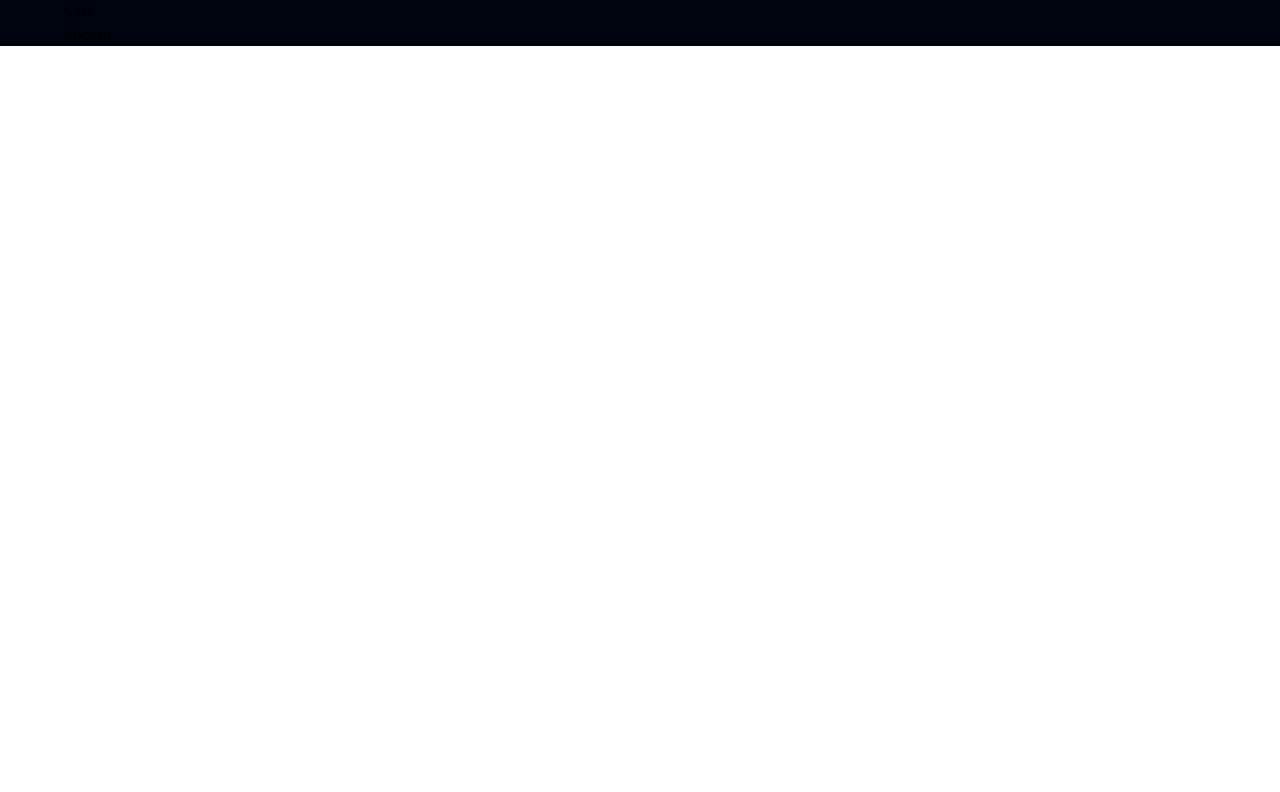
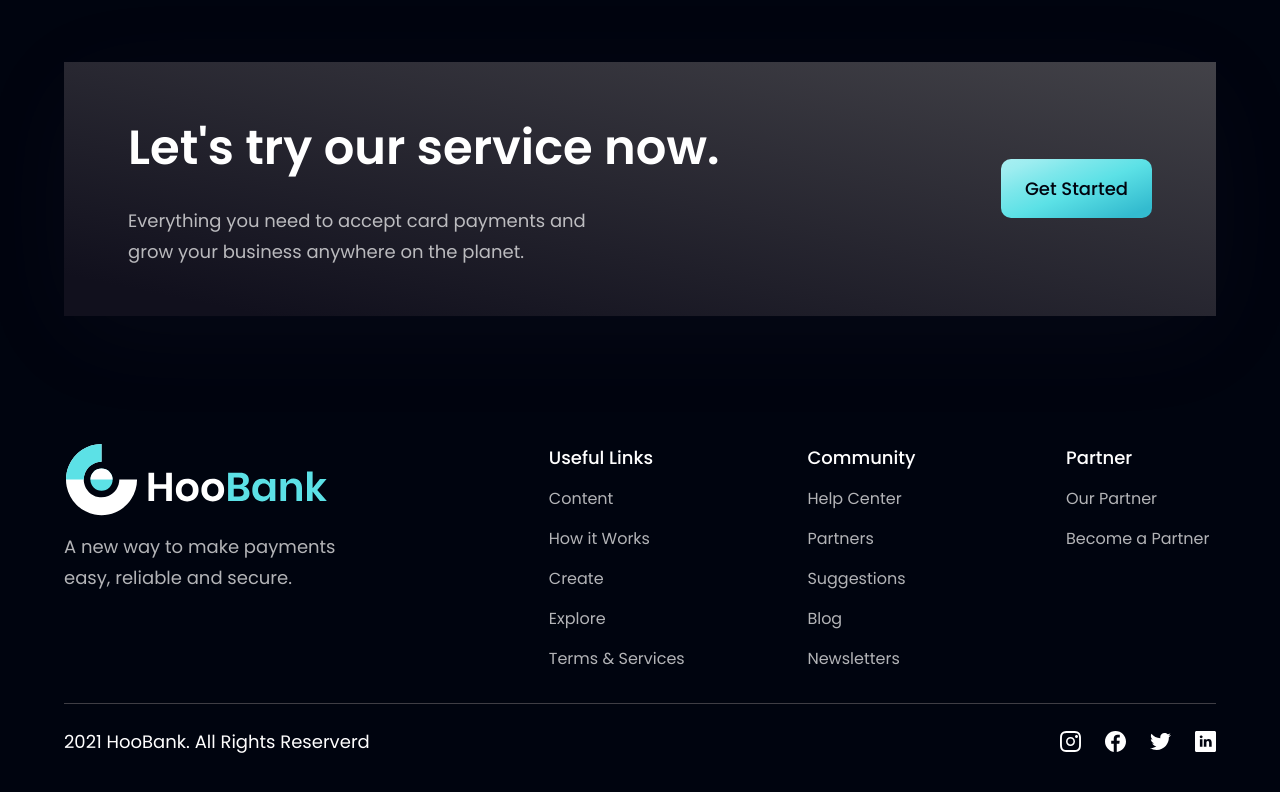
Before and after one commit to codepilot777/bank_modern_app_jsm, a React (Vite) app: page / in a window 1280 px wide. Shown: the part 4066-4858 px from the top of the page. Before the commit the page ends 4112 px from the top, so only its background shows below. Built offline with nearby package versions, Linux system fonts and the light colour scheme.

Commit message:
added CTA and Footer sections

```diff
--- a/src/components/CTA.jsx
+++ b/src/components/CTA.jsx
@@ -1,9 +1,18 @@
 import React from 'react'
 
-const CTA = () => {
-  return (
-    <div>CTA</div>
-  )
-}
+import styles from '../style';
+import Button from './Button';
+
+const CTA = () => (
+  <section className={`${styles.flexCenter} ${styles.marginY} ${styles.padding} sm:flex-row flex-col bg-black-gradient-2 rounded-[20ox] box-shadow`}>
+    <div className="flex-1 flex flex-col">
+      <h2 className={styles.heading2}>Let's try our service now.</h2>
+      <p className={`${styles.paragraph} max-w-[470px] mt-5`}>Everything you need to accept card payments and grow your business anywhere on the planet.</p>
+    </div>
+    <div className={`${styles.flexCenter} sm:ml-10 ml-0 sm:mt-0 mt-10`}>
+      <Button />
+    </div>
+  </section>
+)
 
 export default CTA
--- a/src/components/Footer.jsx
+++ b/src/components/Footer.jsx
@@ -1,9 +1,49 @@
 import React from 'react'
 
-const Footer = () => {
-  return (
-    <div>Footer</div>
-  )
-}
+import { logo } from '../assets';
+import { footerLinks, socialMedia } from '../constants';
+
+import styles from '../style';
+
+const Footer = () => (
+  <section className={`${styles.flexCenter} ${styles.paddingY} flex-col`}>
+    <div className={`${styles.flexStart} md:flex-row flex-col mb-8 w-full`}>
+      <div className="flex-[1] flex flex-col justify-start mr-10">
+        <img src={logo} alt="hoobank" className="w-[266px] h-[72px] object-contain" />
+        <p className={`${styles.paragraph} mt-4 max-w-[310px]`}>
+          A new way to make payments easy, reliable and secure.
+        </p>
+      </div>
+      <div className={`flex-[1.5] w-full flex flex-row justify-between flex-wrap md:mt-0 mt-10`}>
+        {
+          footerLinks.map((footerLink) => (
+            <div key={footerLink.key} className="flex flex-col ss:my-0 my-4 min-w-[150px]">
+              <h4 className="font-poppins font-medium text-[18px] leading-[27px] text-white">{footerLink.title}</h4>
+              <ul className="list-none mt-4">
+                {
+                  footerLink.links.map((link, index) => (
+                    <li key={link.name} className={`font-poppins font-normal text-[16px] leading-[24px] text-dimWhite hover:text-secondary cursor-pointer ${index !== footerLink.links.length - 1 ? "mb-4" : "mb-0"}`}>
+                      {link.name}
+                    </li>
+                  ))
+                }
+              </ul>
+            </div>
+          ))
+        }
+      </div>
+    </div>
+    <div className={`w-full flex justify-between items-center md:flex-row flex-col pt-6 border-t-[1px] border-t-[#3F3E45]`}>
+      <p className="font-poppins font-normal text-center text-[18px] leading-[27px] text-white">2021 HooBank. All Rights Reserverd</p>
+      <div className="flex flex-row md:mt-0 mt-6">
+        {
+          socialMedia.map((social, index) => (
+            <img key={social.id} src={social.icon} alt={`${social.id}`}  className={`w-[21px] h-[21px] object-contain cursor-pointer ${index !== socialMedia.length - 1 ? "mr-6" : "mr-0" }`} />
+          ))
+        }
+      </div>
+    </div>
+  </section>
+)
 
 export default Footer
```
